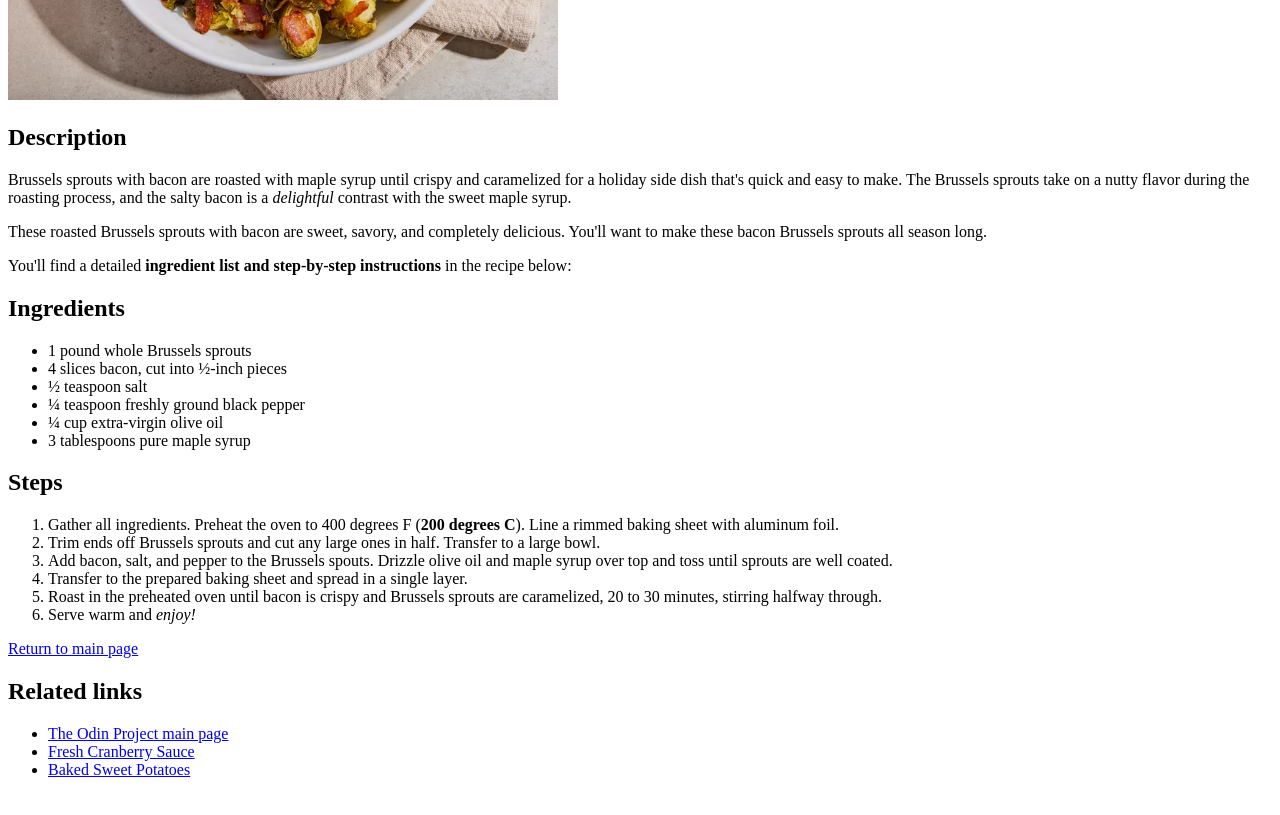
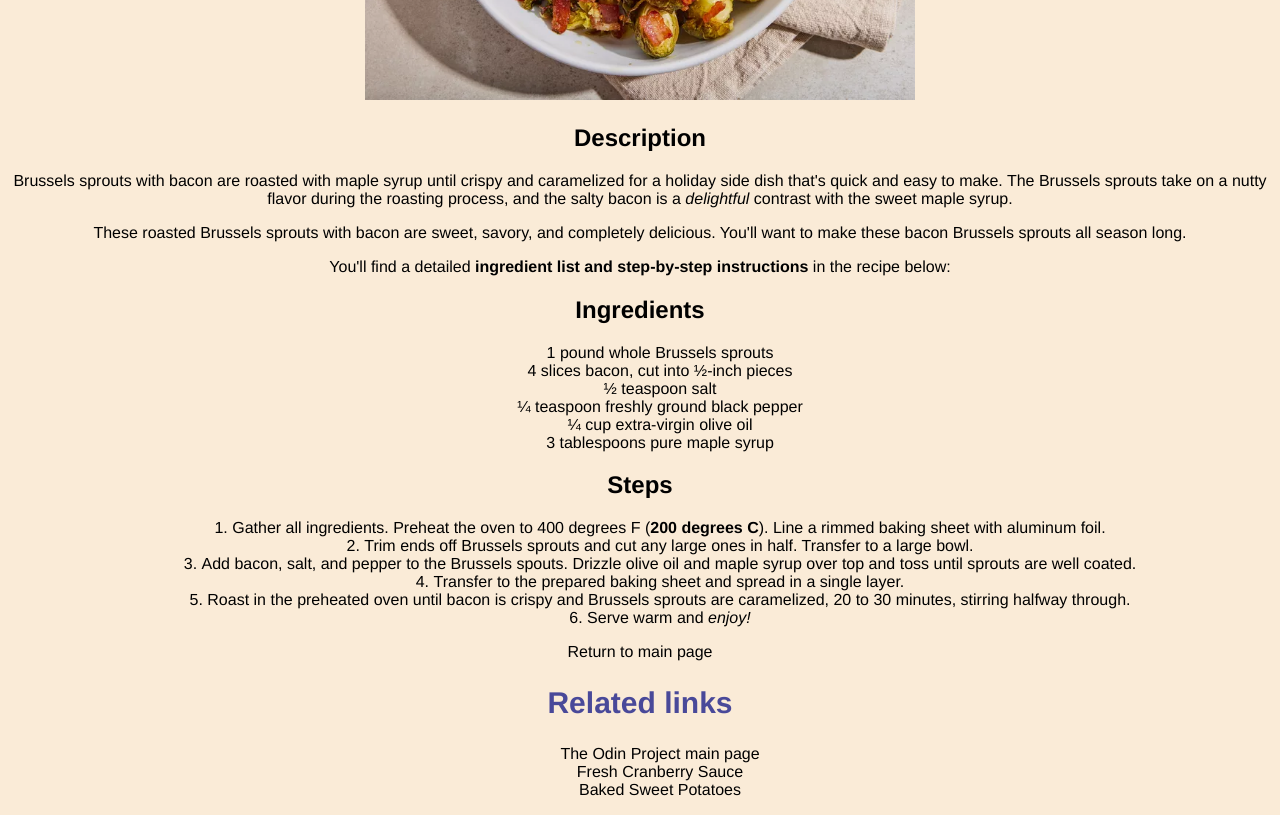
Before and after one commit to ElPopo18/odin-recipes, a plain HTML site: page recipes/maple-roasted-brussels-sprouts-with-bacon.html in a window 1280 px wide. Shown: the part 380-1195 px from the top of the page. Drawn offline with Linux system fonts and the light colour scheme.

Commit message:
Add CSS to the Brussels Sprouts page
CSS was added to the Brussels Sprouts page, changing all its elements

```diff
--- a/recipes/maple-roasted-brussels-sprouts-with-bacon.html
+++ b/recipes/maple-roasted-brussels-sprouts-with-bacon.html
@@ -1,13 +1,14 @@
 <!DOCTYPE html>
 <html lang="en">
     <head>
+        <link rel="stylesheet" href="../syles/styles.css">
         <meta charset="UTF-8">
         <title>Maple Roasted Brussels Sprouts with Bacon</title>
     </head>
 
     <body>
 
-        <h1>Maple Roasted Brussels Sprouts with Bacon</h1>
+        <div><h1>Maple Roasted Brussels Sprouts with Bacon</h1>
 
             <img src="../img/Maple Roasted Brussels Sprouts with Bacon.webp" alt="a delicious Maple Roasted Brussels Sprouts with Bacon plate" height="400px" width="550px">
 
@@ -26,12 +27,12 @@
             <h2>Ingredients</h2>
 
             <ul>
-            <li>1 pound whole Brussels sprouts</li>
-            <li>4 slices bacon, cut into ½-inch pieces</li>
-            <li>½ teaspoon salt</li>
-            <li>¼ teaspoon freshly ground black pepper</li>
-            <li>¼ cup extra-virgin olive oil</li>
-            <li>3 tablespoons pure maple syrup</li>
+                <li class="list">1 pound whole Brussels sprouts</li>
+                <li class="list">4 slices bacon, cut into ½-inch pieces</li>
+                <li class="list">½ teaspoon salt</li>
+                <li class="list">¼ teaspoon freshly ground black pepper</li>
+                <li class="list">¼ cup extra-virgin olive oil</li>
+                <li class="list">3 tablespoons pure maple syrup</li>
             </ul>
 
             <h2>Steps</h2>
@@ -51,13 +52,13 @@
 
             <a href="../index.html">Return to main page</a>
 
-        <h2>Related links</h2>
+            <h2 class="related-link">Related links</h2>
 
             <ul>
-            <li><a href="https://www.theodinproject.com/" target="_blank" rel="noopener noreferrer">The Odin Project main page</a></li>
-            <li><a href="fresh-cranberry-sauce.html">Fresh Cranberry Sauce</a></li>
-            <li><a href="baked-sweet-potato.html">Baked Sweet Potatoes</a></li>
-        </ul>
+                <li class="list"><a href="https://www.theodinproject.com/" target="_blank" rel="noopener noreferrer">The Odin Project main page</a></li>
+                <li class="list"><a href="fresh-cranberry-sauce.html">Fresh Cranberry Sauce</a></li>
+                <li class="list"><a href="baked-sweet-potato.html">Baked Sweet Potatoes</a></li>
+            </ul></div>
 
     </body>
 </html>
```
Lines whose indentation alone changed are shown as unchanged.
